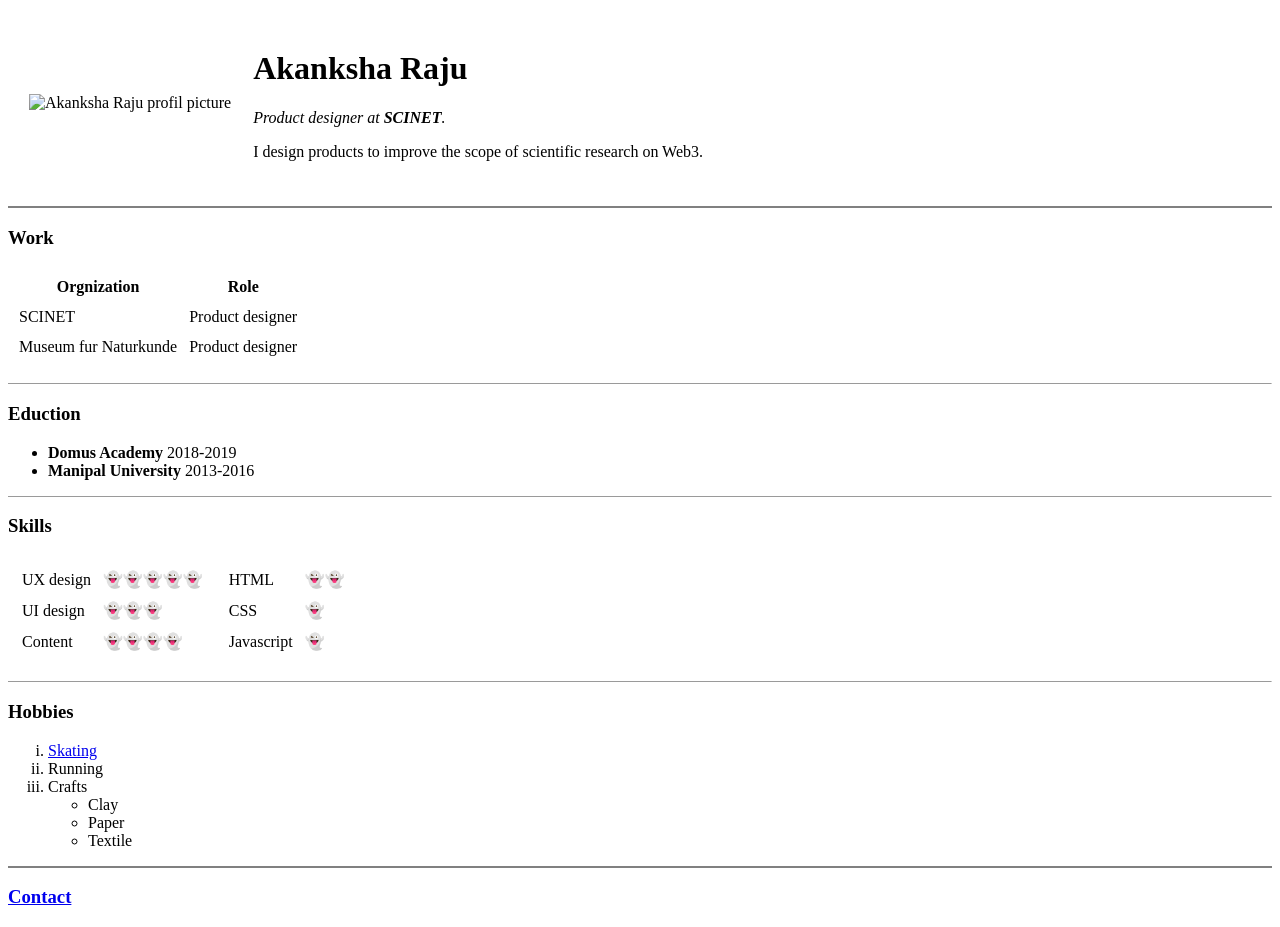
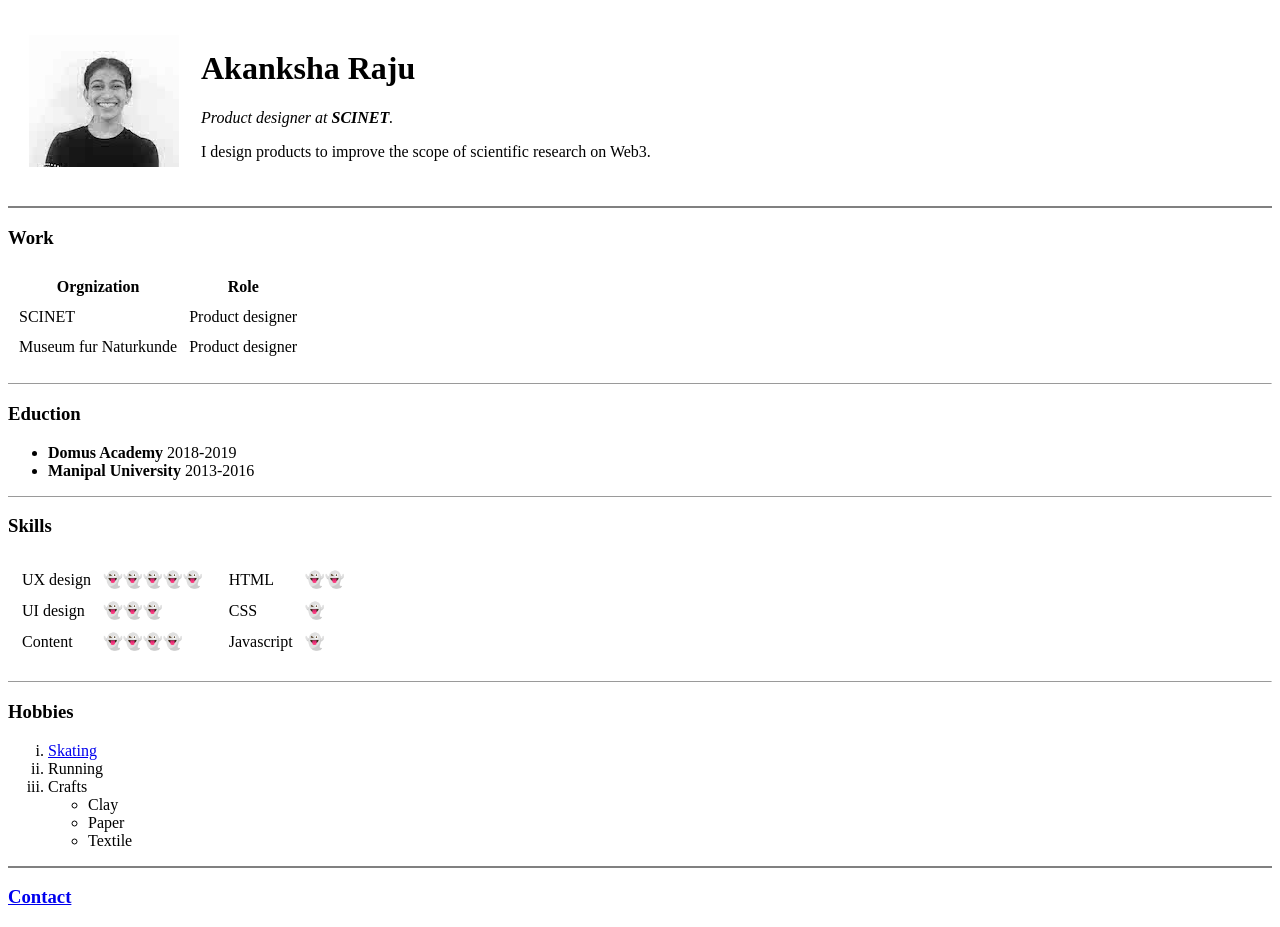
Before and after one commit to akanksharaju95/CV, a plain HTML site: page index.html in a window 1280 px wide. Drawn offline with Linux system fonts and the light colour scheme.

Commit message:
Update index.html

```diff
--- a/index.html
+++ b/index.html
@@ -6,7 +6,7 @@
 </head>
 <body>
     <table cellspacing="20">
-        <td><img src="images/akanksha.jpg" alt="Akanksha Raju profil picture"></td>
+        <td><img src="akanksha.jpg" alt="Akanksha Raju profil picture"></td>
         <td><h1>Akanksha Raju</h1>
             <p><em>Product designer at <strong>SCINET</strong>.</em></p>
             <p>I design products to improve the scope of scientific research on Web3.</p></td>
```
